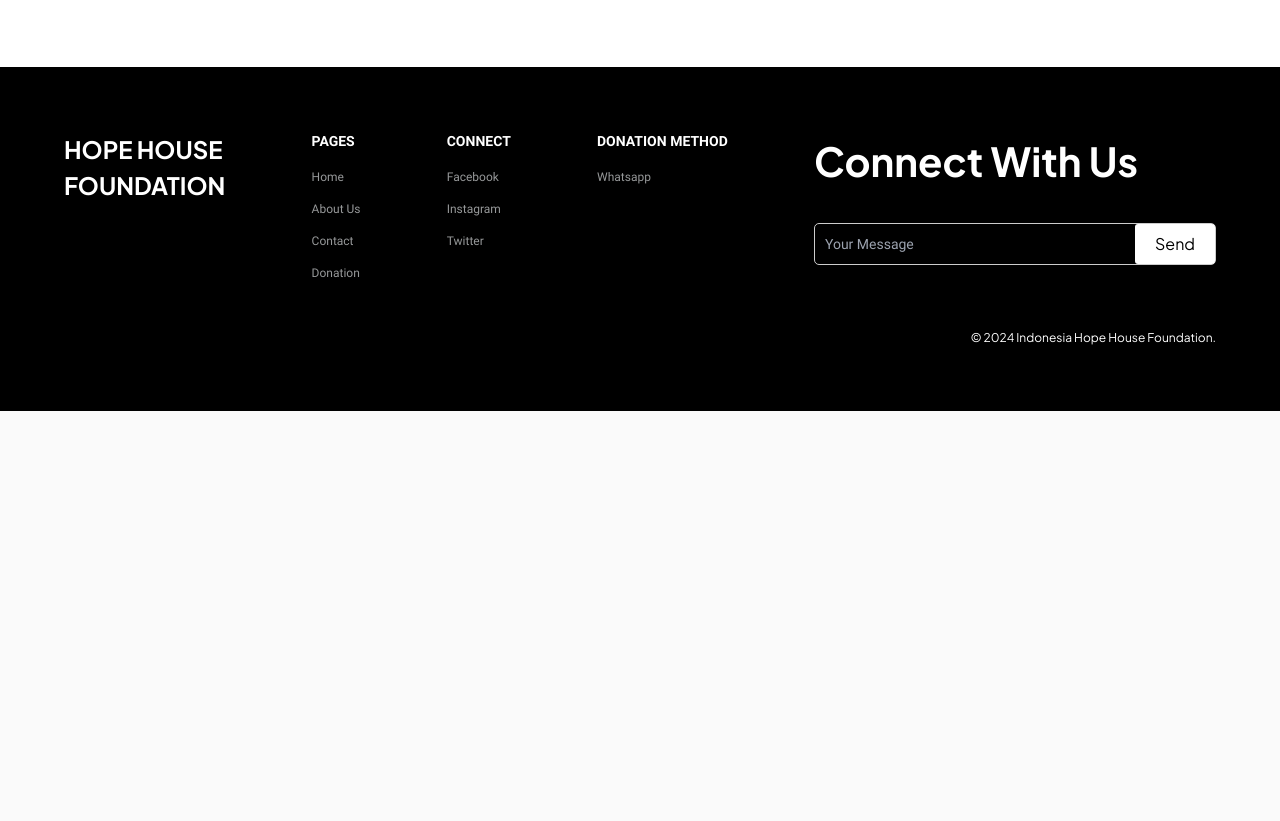
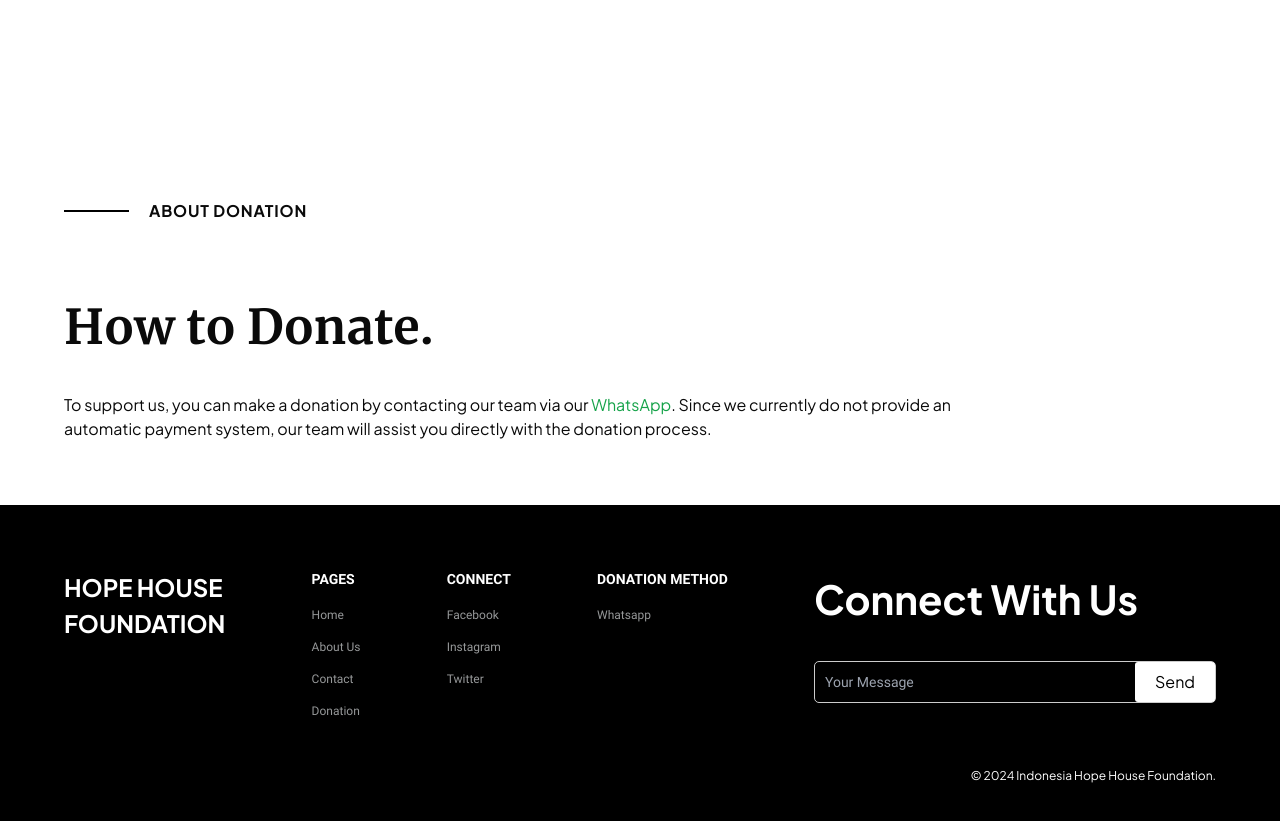
Before and after one commit to idkwhyi/hope_house_foundation, a Next.js app: page /donation in a window 1280 px wide. Shown: the part 921-1742 px from the top of the page. Before the commit the page ends 1332 px from the top, so only its background shows below. Built offline with nearby package versions, Linux system fonts and the light colour scheme.

Commit message:
Build how to donate section inside donation page

```diff
--- /dev/null
+++ b/src/app/donation/DonationAbout.tsx
@@ -0,0 +1,24 @@
+import LineAndText from "@/components/line/LineAndText";
+import Link from "next/link";
+import React from "react";
+
+const DonationAbout = () => {
+  return (
+    <section className="w-full flex flex-col p-[3.2rem] lg:p-[6.4rem] gap-[3.2rem] lg:gap-[6.4rem]">
+      <LineAndText text="about donation" />
+      <div className="w-full flex flex-col gap-12">
+        <h1 className="merri-bold text-[4.8rem]">How to Donate.</h1>
+        <p className="jakarta-regular text-[1.6rem] lg:w-[80%]">
+          To support us, you can make a donation by contacting our team via our{" "}
+          <Link className="text-green-600 hover:underline" href="/">
+            WhatsApp
+          </Link>
+          . Since we currently do not provide an automatic payment system, our
+          team will assist you directly with the donation process.
+        </p>
+      </div>
+    </section>
+  );
+};
+
+export default DonationAbout;
--- a/src/app/donation/page.tsx
+++ b/src/app/donation/page.tsx
@@ -3,6 +3,7 @@ import NavBar from '@/components/navbar/NavBar'
 import Footer from '@/components/Footer'
 import DonationHero from './DonationHero'
 import DonationContribute from './DonationContribute'
+import DonationAbout from './DonationAbout'
 
 const page = () => {
   return (
@@ -13,6 +14,7 @@ const page = () => {
         {/* main content */}
         <DonationHero/>
         <DonationContribute/>
+        <DonationAbout/>
       </main>
       {/* footer tag is incuded inside footer */}
       <Footer />
```
